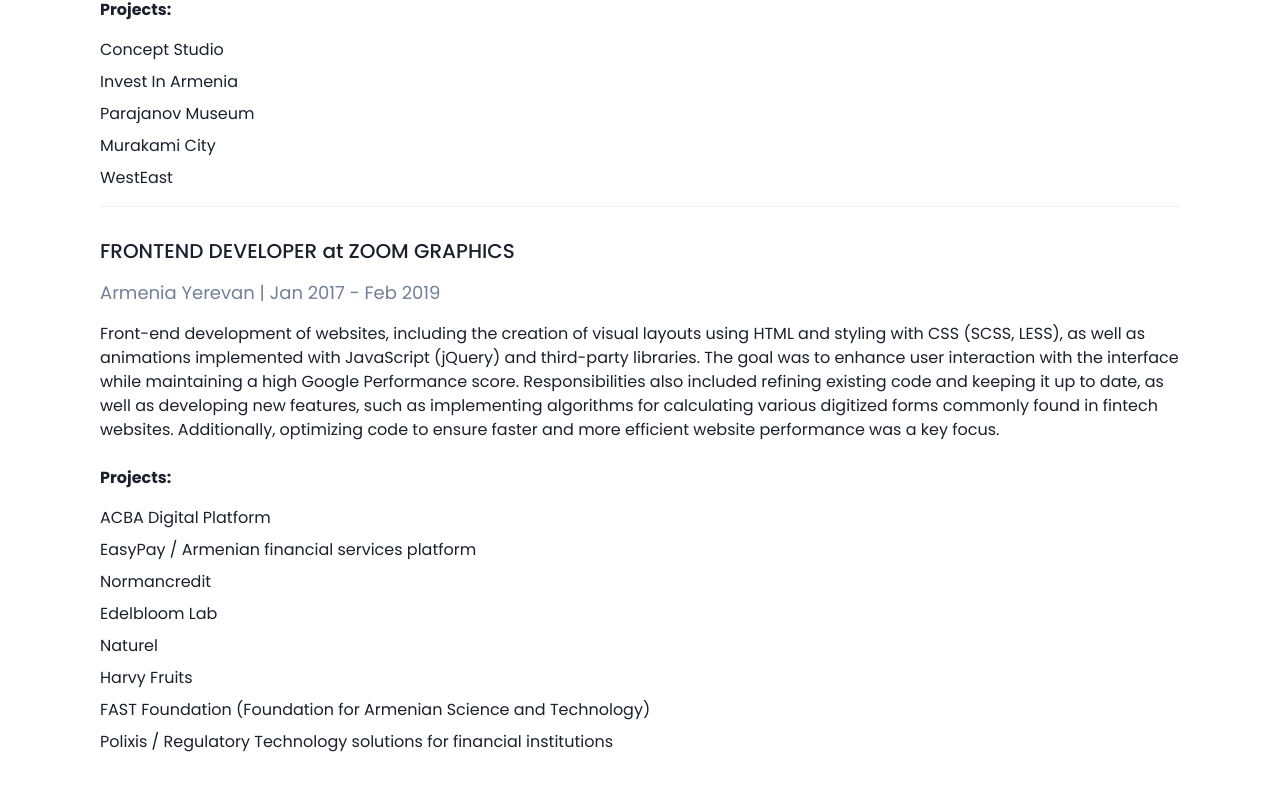
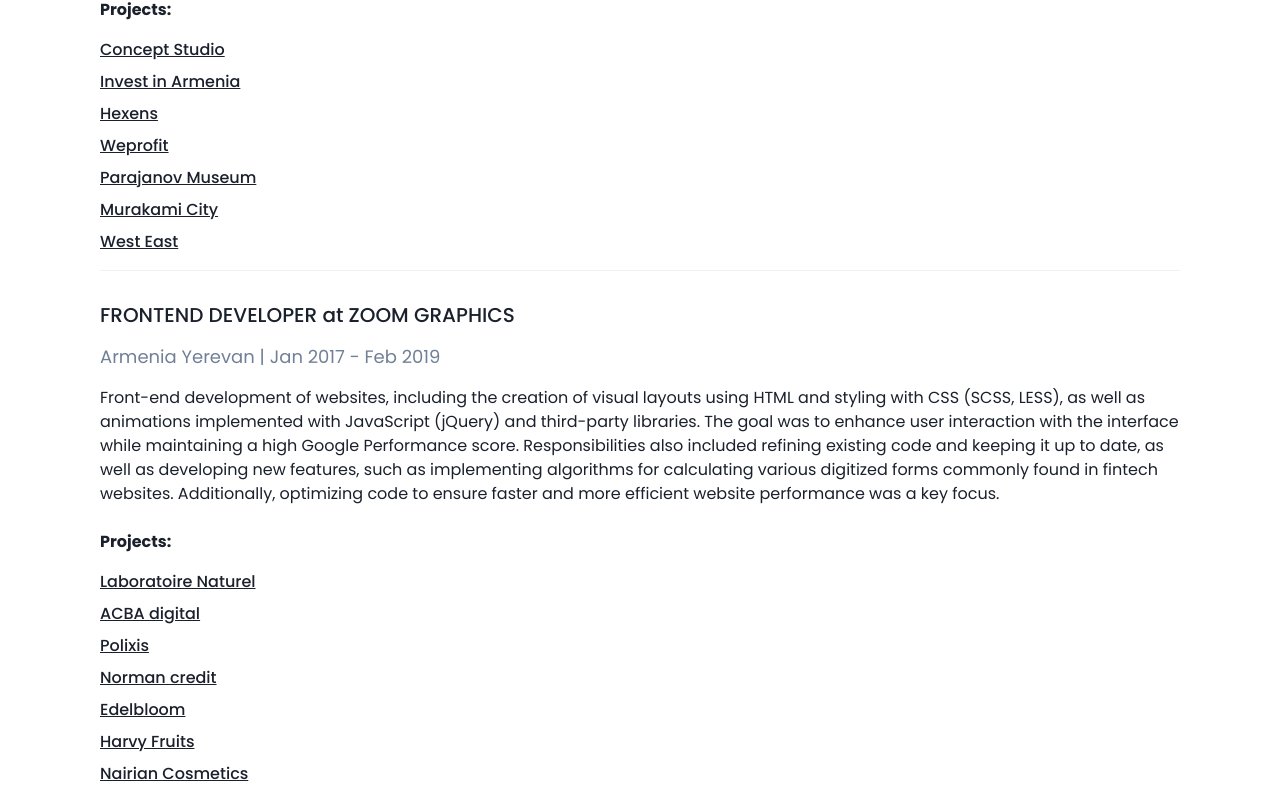
Before and after one commit to JackBabayan/personalCVpage, a Next.js app: page /experience in a window 1280 px wide. Shown: the part 880-1680 px from the top of the page. Built offline with nearby package versions, Linux system fonts and the light colour scheme.

Commit message:
add more project

```diff
--- a/public/mocData/experiences.json
+++ b/public/mocData/experiences.json
@@ -4,20 +4,83 @@
     "location": "Russia, Moscow",
     "dates": "Jan 2022 - Jan 2025",
     "description": "Development and implementation of various services for a bank project built on Bitrix24 (MSP Bank) from scratch, using technologies such as React.js, Redux (Redux Toolkit), TypeScript, Ant, Git, GitLab, and other development tools. Ongoing maintenance and modernization of the bank's services to ensure relevance and compliance with the strict regulations of the industry. Code review for team members, discussing and implementing solutions to optimize processes and improve service performance, introducing new functionalities in line with business requirements, and ensuring security and compliance with regulatory standards. Coordination with other teams for the integration of new services and improvements, conducting regular testing and performance analysis, fixing bugs, and addressing technical debt. Supporting documentation and training new team members to improve the overall quality of the team's work.",
-    "projects": ["Digital Platform MSP.RF"]
+    "projects": [
+      {
+        "name": "Digital platform MSP.RF (Цифровая платформа МСП.РФ)",
+        "url": "https://xn--l1agf.xn--p1ai/"
+      }
+    ]
   },
   {
     "position": "REACT.JS DEVELOPER at Concept Studio",
     "location": "Armenia Yerevan",
     "dates": "Mar 2019 - Dec 2022",
     "description": "Website development using React.js, as well as Next.js, Redux (Redux Toolkit), ANT, GSAP, MUI, Git, and many other development technologies. Responsibilities included: Estimating project timelines and complexity, structural (architectural) development, implementation of user and functional interfaces, website animation, code optimization for higher performance and resource efficiency, ensuring high Google Performance scores, ongoing support and modernization of code, and refactoring projects considering legacy features and new business requirements.",
-    "projects": ["Concept Studio", "Invest In Armenia", "Parajanov Museum", "Murakami City", "WestEast"]
+    "projects": [
+      {
+        "name": "Concept Studio",
+        "url": "https://conceptstudio.com/"
+      },
+      {
+        "name": "Invest in Armenia",
+        "url": "https://investin.am/"
+      },
+      {
+        "name": "Hexens",
+        "url": "https://hexens.io/"
+      },
+      {
+        "name": "Weprofit",
+        "url": "https://weprofit.global/"
+      },
+      {
+        "name": "Parajanov Museum",
+        "url": "https://parajanovmuseum.am/en/"
+      },
+      {
+        "name": "Murakami City",
+        "url": "https://murakamicity.com/en/"
+      },
+      {
+        "name": "West East",
+        "url": "https://westeast.ru/"
+      }
+    ]
   },
   {
     "position": "FRONTEND DEVELOPER at ZOOM GRAPHICS",
     "location": "Armenia Yerevan",
     "dates": "Jan 2017 - Feb 2019",
     "description": "Front-end development of websites, including the creation of visual layouts using HTML and styling with CSS (SCSS, LESS), as well as animations implemented with JavaScript (jQuery) and third-party libraries. The goal was to enhance user interaction with the interface while maintaining a high Google Performance score. Responsibilities also included refining existing code and keeping it up to date, as well as developing new features, such as implementing algorithms for calculating various digitized forms commonly found in fintech websites. Additionally, optimizing code to ensure faster and more efficient website performance was a key focus.",
-    "projects": ["ACBA Digital Platform", "EasyPay / Armenian financial services platform", "Normancredit", "Edelbloom Lab", "Naturel", "Harvy Fruits", "FAST Foundation (Foundation for Armenian Science and Technology)", "Polixis / Regulatory Technology solutions for financial institutions"]
+    "projects": [
+      {
+        "name": "Laboratoire Naturel",
+        "url": "https://www.labnaturel.com/"
+      },
+      {
+        "name": "ACBA digital",
+        "url": "https://www.acba.am/en/business/e-banking-services/acba-digital-platform"
+      },
+      {
+        "name": "Polixis",
+        "url": "https://polixis.com/start-up-and-clients/"
+      },
+      {
+        "name": "Norman credit",
+        "url": "https://www.normancredit.am/en/"
+      },
+      {
+        "name": "Edelbloom",
+        "url": "https://www.edelbloom.com/"
+      },
+      {
+        "name": "Harvy Fruits",
+        "url": "https://harvyfruits.com/en/products"
+      },
+      {
+        "name": "Nairian Cosmetics",
+        "url": "https://www.nairian.am/en"
+      }
+    ]
   }
 ]
--- a/src/app/experience/page.tsx
+++ b/src/app/experience/page.tsx
@@ -1,6 +1,8 @@
 "use client";
-import { useEffect, useRef } from 'react';
-import { Box, Heading, Text, List, ListItem, VStack, Divider, Spinner, Center, Container } from "@chakra-ui/react";
+import { useEffect } from 'react';
+import { Box, Text, List, ListItem, VStack, Divider, Spinner, Center } from "@chakra-ui/react";
+import Link from "next/link";
+
 import useStore from '@/store/store';
 
 import styles from "./style.module.scss"
@@ -29,6 +31,7 @@
     );
   }
 
+
   return (
     <section className={styles.contactWrapper}>
       <h3>
@@ -45,9 +48,10 @@
           </Text>
           <Text>{experience.description}</Text>
           <Text fontWeight="bold" mt={2}>Projects:</Text>
+
           <List spacing={2}>
-            {experience.projects.map((project, idx) => (
-              <ListItem key={idx}>{project}</ListItem>
+            {experience.projects?.map((project, idx) => (
+              <ListItem key={idx}><Link href={project?.url} target="_blank" >{project.name}</Link></ListItem>
             ))}
           </List>
           {index < experiences.length - 1 && <Divider />}
--- a/src/app/experience/style.module.scss
+++ b/src/app/experience/style.module.scss
@@ -1,9 +1,11 @@
-.formWrapper {
-  .formItem{
-    width: 100%;
-    display: flex;
-    flex-direction: column;
-    gap: 4px;
-    font-size: 12px;
+.contactWrapper {
+  a {
+    font-weight: 500;
+    text-decoration: underline;
+
+    &:hover {
+      transition: color 0.3s ease-in-out;
+      color: var(--chakra-colors-teal-300);
+    }
   }
 }
--- a/src/store/store.ts
+++ b/src/store/store.ts
@@ -35,7 +35,7 @@
   location: string;
   dates: string;
   description: string;
-  projects: string[];
+  projects: {name:string , url:string}[];
 }
 
 interface StoreState {
```
Also changed, not shown: public/mocData/portfolio.json (+45 -14 lines), public/images/hexens.png (added), public/images/nairian.png (added).
